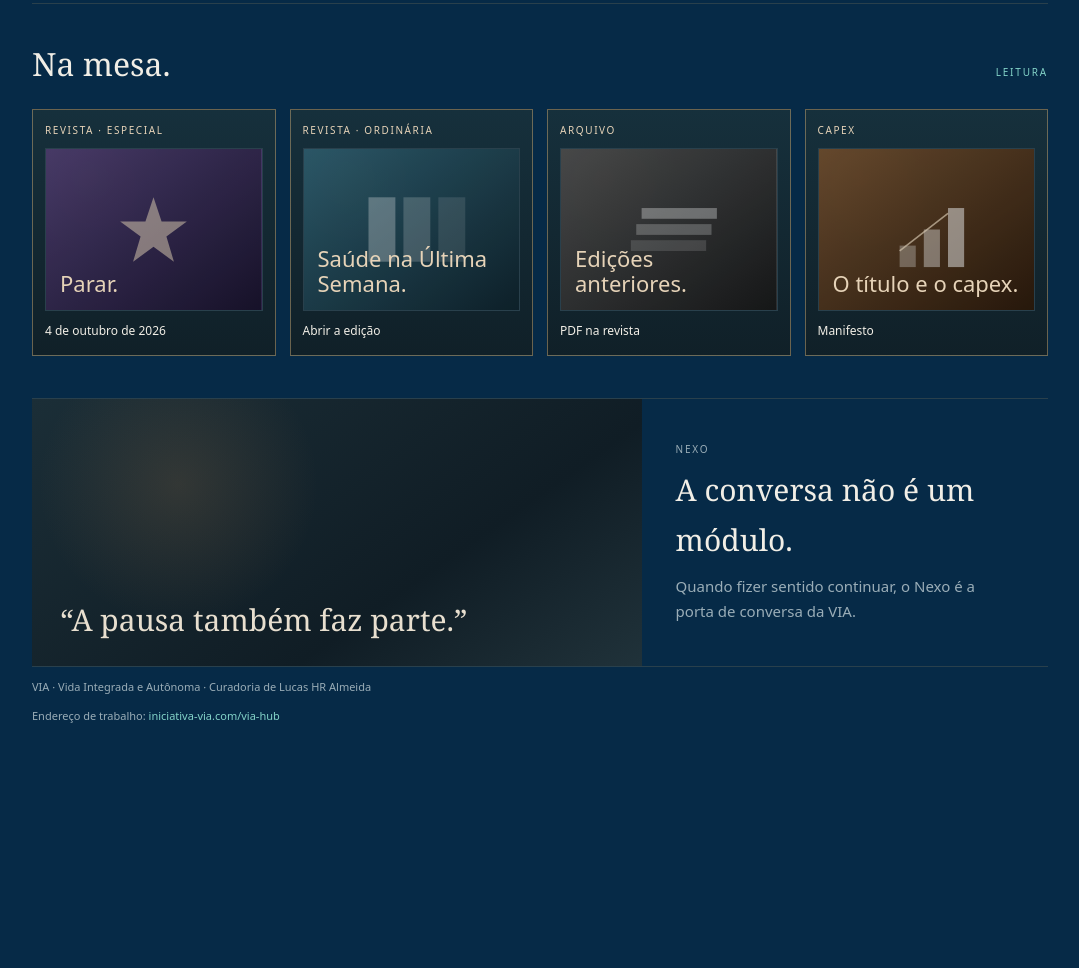
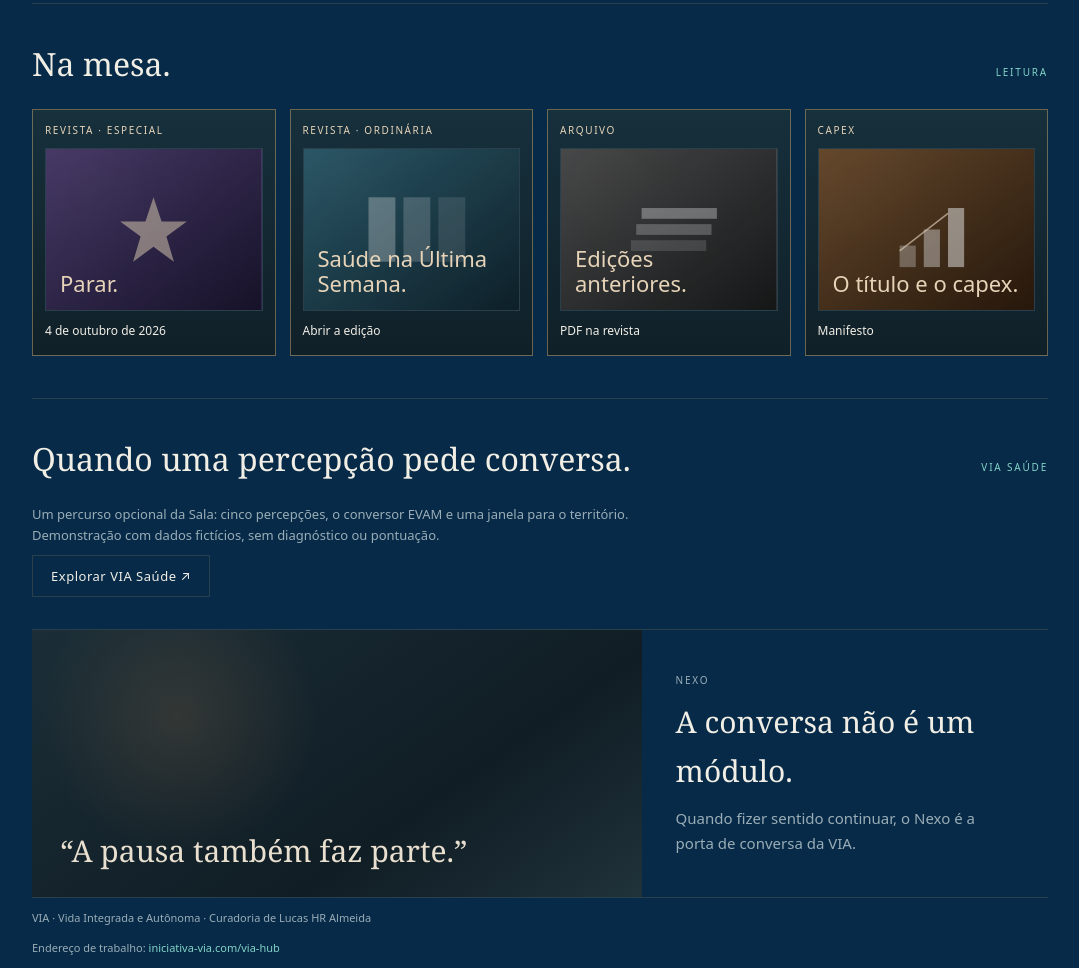
Before and after one commit to LucasHRAlmeida/LucasHRAlmeida.github.io, a plain HTML site: page index.html in a window 1280 px wide. Shown: the part 1963-2931 px from the top of the page, without its empty margins (100-1179 px from the left). Before the commit the page ends 2699 px from the top, so only its background shows below. Drawn offline with Linux system fonts and the light colour scheme.

Commit message:
feat(sala): acrescentar porta opcional para VIA Saúde sem substituir a Sala
Preserva curadoria, players, cross-links, Revista e Nexo; nova aplicação em /via-hub/saude/ é um percurso, não a entrada obrigatória.

Co-authored-by: Perplexity <noreply@perplexity.ai>

```diff
--- a/index.html
+++ b/index.html
@@ -62,6 +62,7 @@
 <a class="moldura moldura-espera" href="/via-hub/revista/"><span class="moldura-rotulo">Arquivo</span><span class="moldura-corpo"><span class="quadro-thumb" aria-hidden="true" style="--thumb:url('/assets/thumbs/arquivo.svg')"></span><p>Edições anteriores.</p></span><span class="moldura-saida">PDF na revista</span></a>
 <a class="moldura moldura-espera" href="/capex-ia-o-esbanjamento/"><span class="moldura-rotulo">Capex</span><span class="moldura-corpo"><span class="quadro-thumb" aria-hidden="true" style="--thumb:url('/assets/thumbs/capex.svg')"></span><p>O título e o capex.</p></span><span class="moldura-saida">Manifesto</span></a>
 </div></section>
+<section class="section" id="via-saude"><div class="section-head"><h2>Quando uma percepção pede conversa.</h2><span class="eyebrow">VIA Saúde</span></div><p class="nota">Um percurso opcional da Sala: cinco percepções, o conversor EVAM e uma janela para o território. Demonstração com dados fictícios, sem diagnóstico ou pontuação.</p><a class="door door-quiet" href="/via-hub/saude/">Explorar VIA Saúde ↗</a></section>
 <section class="room"><div class="room-visual"><blockquote>“A pausa também faz parte.”</blockquote></div><div class="conversation"><p class="eyebrow">Nexo</p><h2>A conversa não é um módulo.</h2><p>Quando fizer sentido continuar, o Nexo é a porta de conversa da VIA.</p></div></section>
 </main>
 <footer class="wrap"><p>VIA · Vida Integrada e Autônoma · Curadoria de Lucas HR Almeida</p><p>Endereço de trabalho: <a href="/via-hub/">iniciativa-via.com/via-hub</a></p></footer>
```
